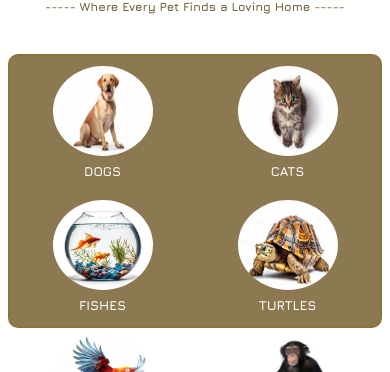
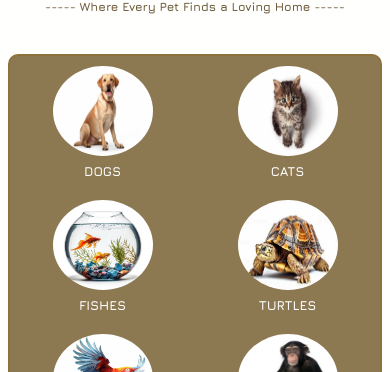
Before and after one commit to ShubhamB1022/Ass_24, a plain HTML site: page index.html in a window 390 px wide. Shown: the part 97-469 px from the top of the page. Drawn offline with nearby package versions, Linux system fonts and the light colour scheme.

Commit message:
changes in navbar's height

```diff
--- a/style.css
+++ b/style.css
@@ -233,7 +233,7 @@ body{
     }
 
     .petnav-container{
-        height: 270px;
+        height: 350px;
         background-color: #8c7851;
         display: flex;
         flex-wrap: wrap;
```
